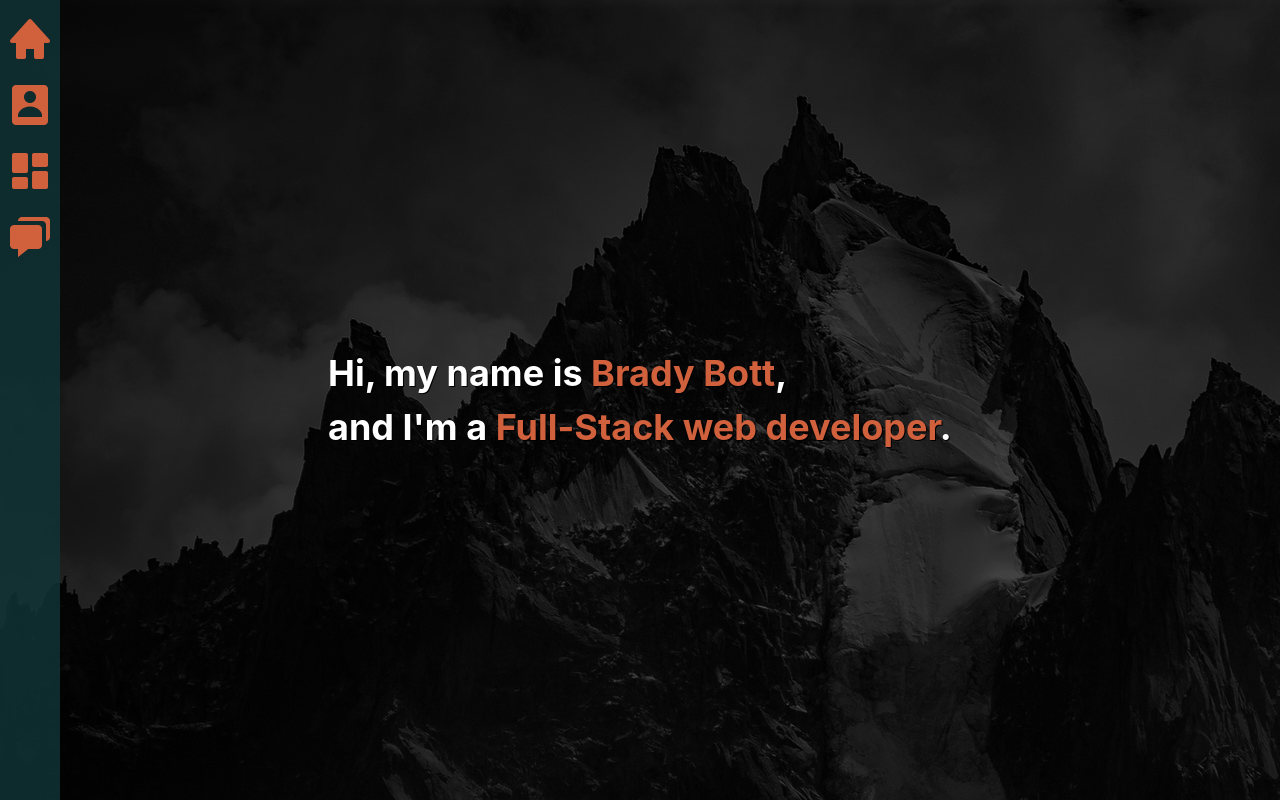
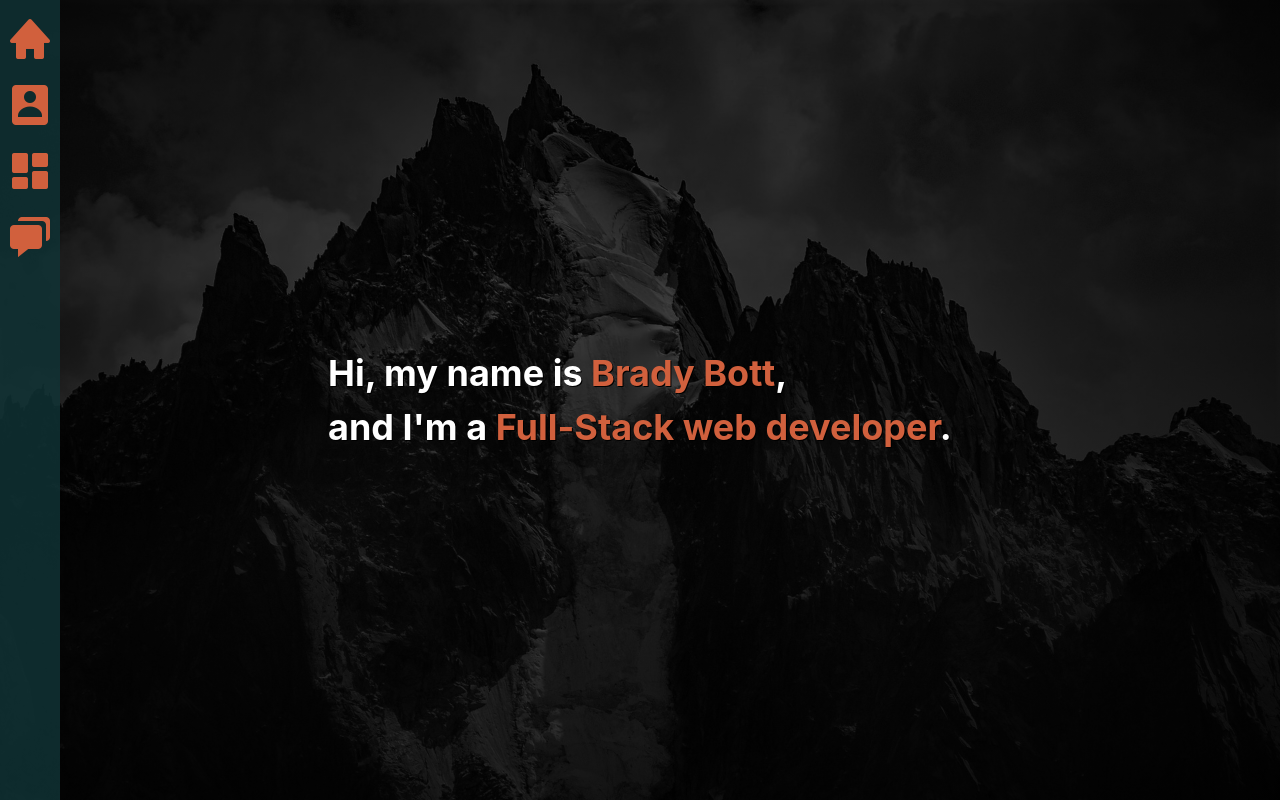
Before and after one commit to DaTrueBrad/clean-portfolio, a React (Create React App) app: page / in a window 1280 px wide. Shown: the top 802 px of the page. Built offline with nearby package versions, Linux system fonts and the light colour scheme.

Commit message:
fixed background issues with desktop

```diff
--- a/src/App.css
+++ b/src/App.css
@@ -92,12 +92,13 @@ select {
     top: 0;
     left: 0;
     background-color: rgba(17,53,55);
+    z-index: 100;
   }
 
   header i {
     transition: all 0.2s ease-in-out;
     font-size: 48px;
-    margin-top: 15px;
+    margin-top: 5px;
     color: #D1603D;
   }
 
@@ -311,7 +312,7 @@ select {
 
   .contact-container i {
     transition: all 0.2s ease-in-out;
-    font-size: 2.5rem;
+    font-size: 48px;
   }
 
   .contact-container i:active {
@@ -408,6 +409,9 @@ header i:hover {
     rgba(0, 0, 0, 0.7)
   ),
   url('./darkMountains.jpg') no-repeat fixed;
+  -webkit-background-size: cover;
+  -moz-background-size: cover;
+  -o-background-size: cover;
   height: 100vh;
   width: 100vw;
   display: flex;
```
